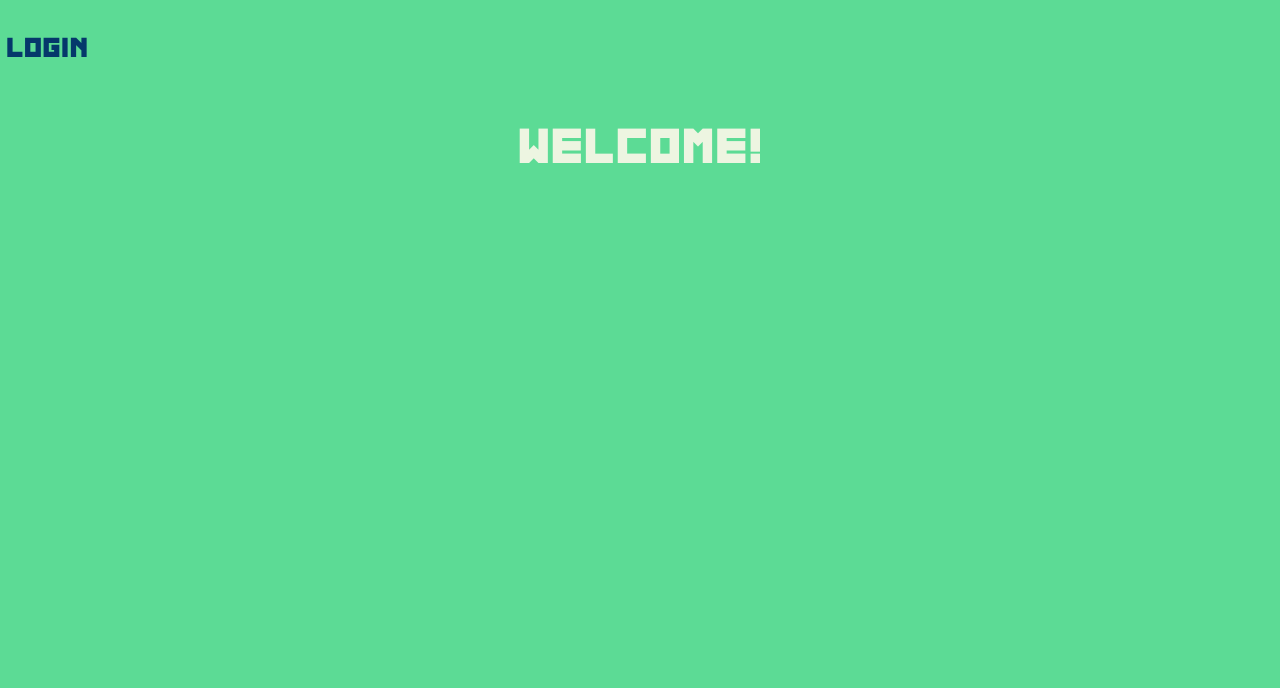
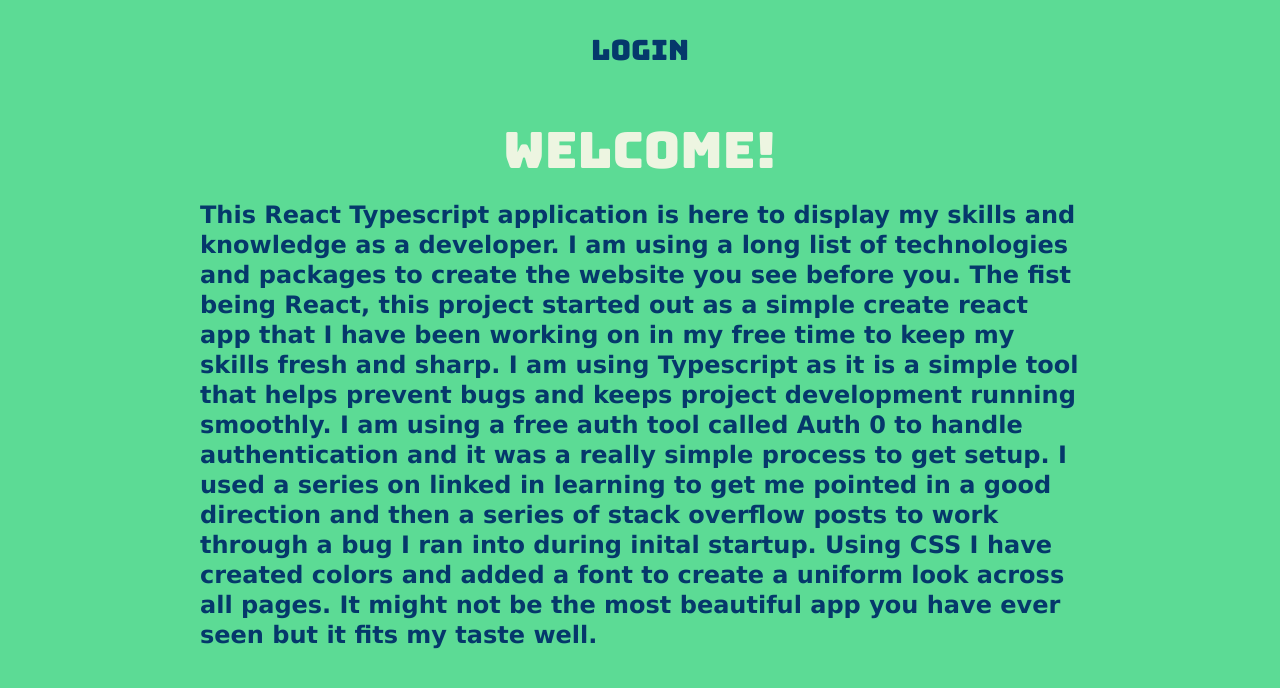
Before and after one commit to benkennedy98/Online-Resume, a React (Create React App) app in the folder Client/: page / in a window 1280 px wide. Shown: the top 688 px of the page. Built offline with nearby package versions, Linux system fonts and the light colour scheme.

Commit message:
changing font and adding text

```diff
--- a/Client/src/Pages/Home.tsx
+++ b/Client/src/Pages/Home.tsx
@@ -1,11 +1,26 @@
 import './Home.css';
 
 export const Home = () => {
-    return(
-        <div className='page-container'>
-            <div className='title-container'>
-                <div className='title'>Welcome!</div>
-            </div>
+  return (
+    <div className="page-container">
+      <div className="title-container">
+        <div className="title">Welcome!</div>
+      </div>
+      <div className="body-container">
+        <div className="body">
+          This React Typescript application is here to display my skills and knowledge as a
+          developer. I am using a long list of technologies and packages to create the website you
+          see before you. The fist being React, this project started out as a simple create react
+          app that I have been working on in my free time to keep my skills fresh and sharp. I am
+          using Typescript as it is a simple tool that helps prevent bugs and keeps project
+          development running smoothly. I am using a free auth tool called Auth 0 to handle
+          authentication and it was a really simple process to get setup. I used a series on linked
+          in learning to get me pointed in a good direction and then a series of stack overflow
+          posts to work through a bug I ran into during inital startup. Using CSS I have created
+          colors and added a font to create a uniform look across all pages. It might not be the
+          most beautiful app you have ever seen but it fits my taste well.
         </div>
-    )
-}
+      </div>
+    </div>
+  );
+};
--- a/Client/src/components/App.css
+++ /dev/null
@@ -1,19 +0,0 @@
-.App {
-    .page-container {
-        width: 100%;
-        height: 100%;
-        display: flex;
-        justify-content: space-evenly;
-        .title-container {
-            height: 100px;
-            display: flex;
-            align-items: center;
-            .title {
-                text-align: center;
-                font-size: 50px;
-                font-family: 'Memory', 'Times New Roman';
-                color: var(--white);
-            }
-        }
-    }
-}
--- a/Client/src/components/App.tsx
+++ b/Client/src/components/App.tsx
@@ -6,7 +6,6 @@ import { Home } from '../pages/Home';
 import { AboutMe } from '../pages/AboutMe';
 import { WorkHistory } from '../pages/WorkHistory';
 import { Education } from '../pages/Education';
-import './App.css';
 
 const App = () => {
   const { isAuthenticated, isLoading } = useAuth0();
--- a/Client/src/components/NavBar.css
+++ b/Client/src/components/NavBar.css
@@ -2,17 +2,18 @@
     display: flex;
     min-height: 100px;
     align-items: center;
+    justify-content: space-evenly;
+
     .links-container {
         width: 100%;
         text-align: center;
         display: flex;
         justify-content: space-evenly;
         .link {
-            font-family: 'Memory', 'Times New Roman';
+            font-family: 'Preview', 'Times New Roman';
             font-size: 28px;
             text-decoration: unset;
             color: var(--blue);
-            line-height: 40px;
         }
         .link:last-child {
             margin-right: 0px;
--- a/Client/src/global.css
+++ b/Client/src/global.css
@@ -12,9 +12,45 @@
      url("./fonts/Memory.ttf") format("truetype");
 }
 
+@font-face {
+    font-family: "Preview";
+    src: local("Preview"),
+     url("./fonts/Preview.otf") format("opentype");
+}
+
 body {
     margin: 0px;
     background-color: var(--green);
+}
+
+.page-container {
+    width: 100%;
+    height: 100%;
+    display: flex;
+    justify-content: space-evenly;
+    flex-direction: column;
+    .title-container {
+        height: 100px;
+        display: flex;
+        justify-content: space-evenly;
+        align-items: center;
+        .title {
+            text-align: center;
+            font-size: 50px;
+            font-family: 'Preview', 'Times New Roman';
+            color: var(--white);
+        }
+    }
+    .body-container {
+        .body {
+            font-family: 'Verdana', 'Times New Roman';
+            font-weight: bold;
+            color: #05386B;
+            font-size: 24px;
+            padding: 0 200px;
+            line-height: 30px;
+        }
+    }
 }
 
 button {
@@ -23,7 +59,7 @@ button {
     transition: 0.4s;
     background-color: transparent;
     color: var(--blue);
-    font-family: 'Memory', 'Times New Roman';
+    font-family: 'Preview', 'Times New Roman';
     font-size: 28px;
     border: 0;
 }
```
Also changed, not shown: Client/src/fonts/Preview.otf (added).
